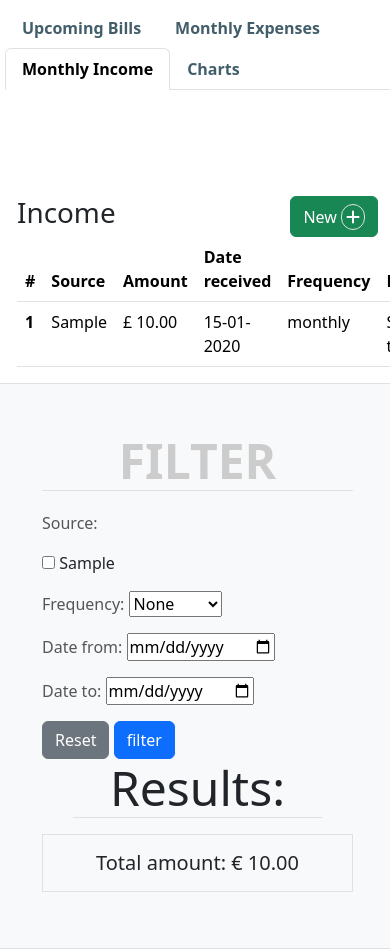
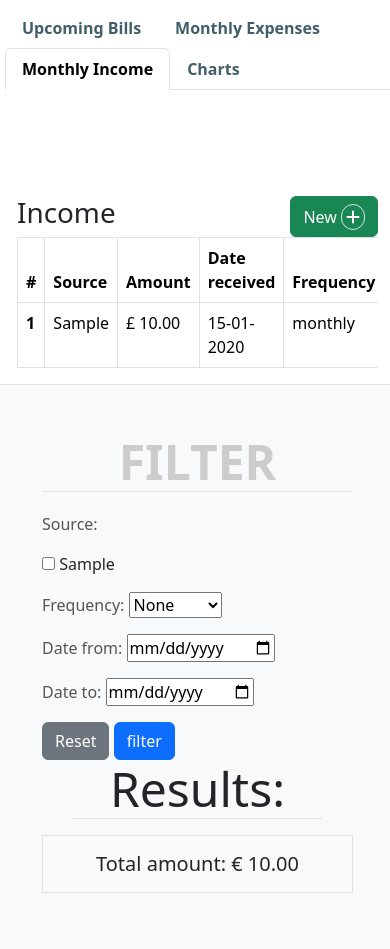
Before and after one commit to douglas86/january-hackathon-team8, a Django app: page /income/ in a window 390 px wide; the page is wider, and only the part inside the window is pictured. Shown: the part 73-1022 px from the top of that part. Run offline with Django 5.2, Linux system fonts and the light colour scheme; a user stored in the database is signed in; tables that the repository leaves empty hold one stand-in row (values such as "Sample post"); some libraries are stand-ins or nearby versions.

Commit message:
Style: made income table responsive

```diff
--- a/templates/dashboard/income.html
+++ b/templates/dashboard/income.html
@@ -47,7 +47,8 @@
            </div>
 
 
-        <table class="table">
+        <div class="table-responsive">
+            <table class="table table-bordered">
             <thead>
             <tr>
                 <th scope="col">#</th>
@@ -127,6 +128,8 @@
             {% endfor %}
             </tbody>
         </table>
+    </div>
+
                 </section>
             </div>
         </div>
```
